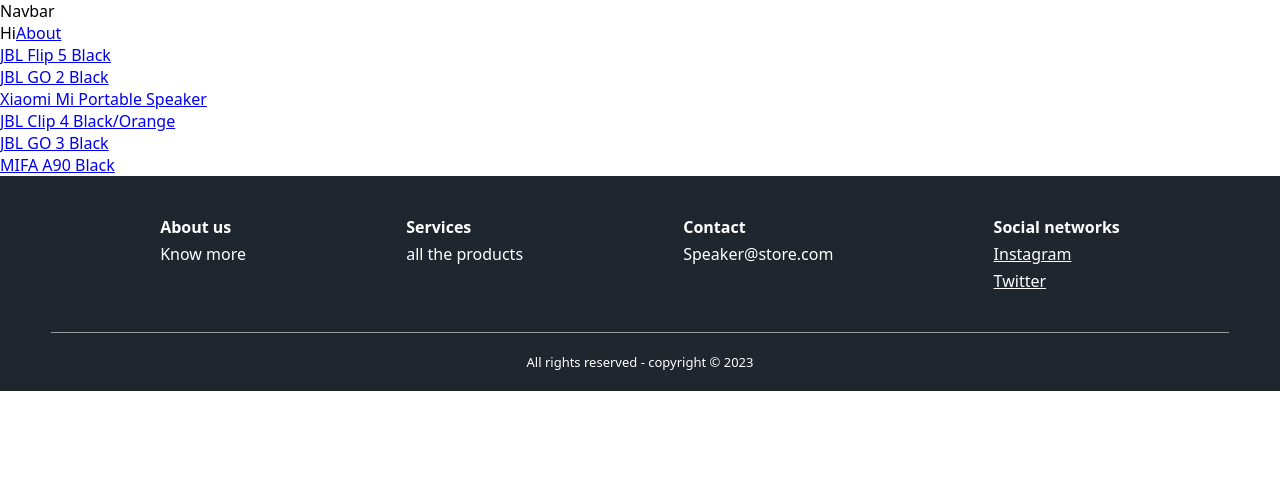
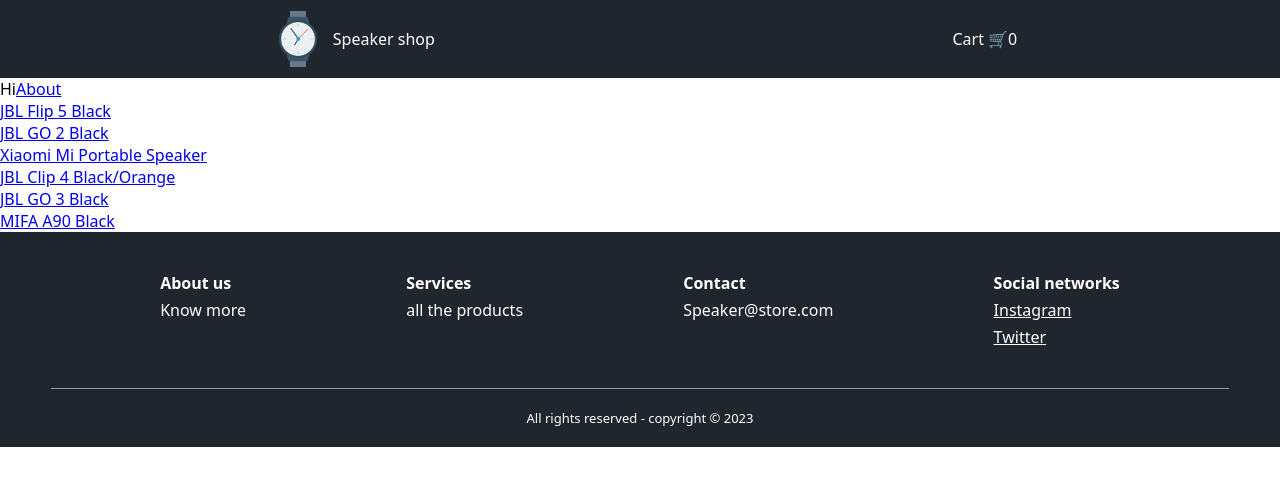
Before and after one commit to JoaquinDeLuca/store, a Next.js app: page / in a window 1280 px wide. Shown: the top 486 px of the page. Built offline with nearby package versions, Linux system fonts and the light colour scheme.

Commit message:
the number of added products is displayed

```diff
--- a/components/Navbar.tsx
+++ b/components/Navbar.tsx
@@ -1,6 +1,33 @@
+import Image from 'next/image'
+import Logo from '../public/images/wristwatchNav.png'
+import style from '@styles/navbar.module.css'
+import Link from 'next/link'
+import { TotalQuantity } from '../features/speakerSlice'
+import { RootState } from 'store'
+import { useSelector } from 'react-redux'
+import Cart from './Cart'
 
 export default function Navbar() {
+
+  const quantity = useSelector(TotalQuantity)
+
   return (
-    <div>Navbar</div>
+    <div className={style.container}>
+      <Link className={style.link} href={'/'}>
+        <div className={style.logoAndName}>
+          <Image
+            src={Logo}
+            width={70}
+            height={70}
+            priority={true}
+            alt="Logo Watch"
+          />
+          <p className={style.p}>Speaker shop</p>
+        </div>
+      </Link>
+      <Link href={"/shoppingCart"} className={style.link}>
+        <p className={style.p}>Cart 🛒{quantity} </p>
+      </Link>
+    </div>
   )
 }
```
